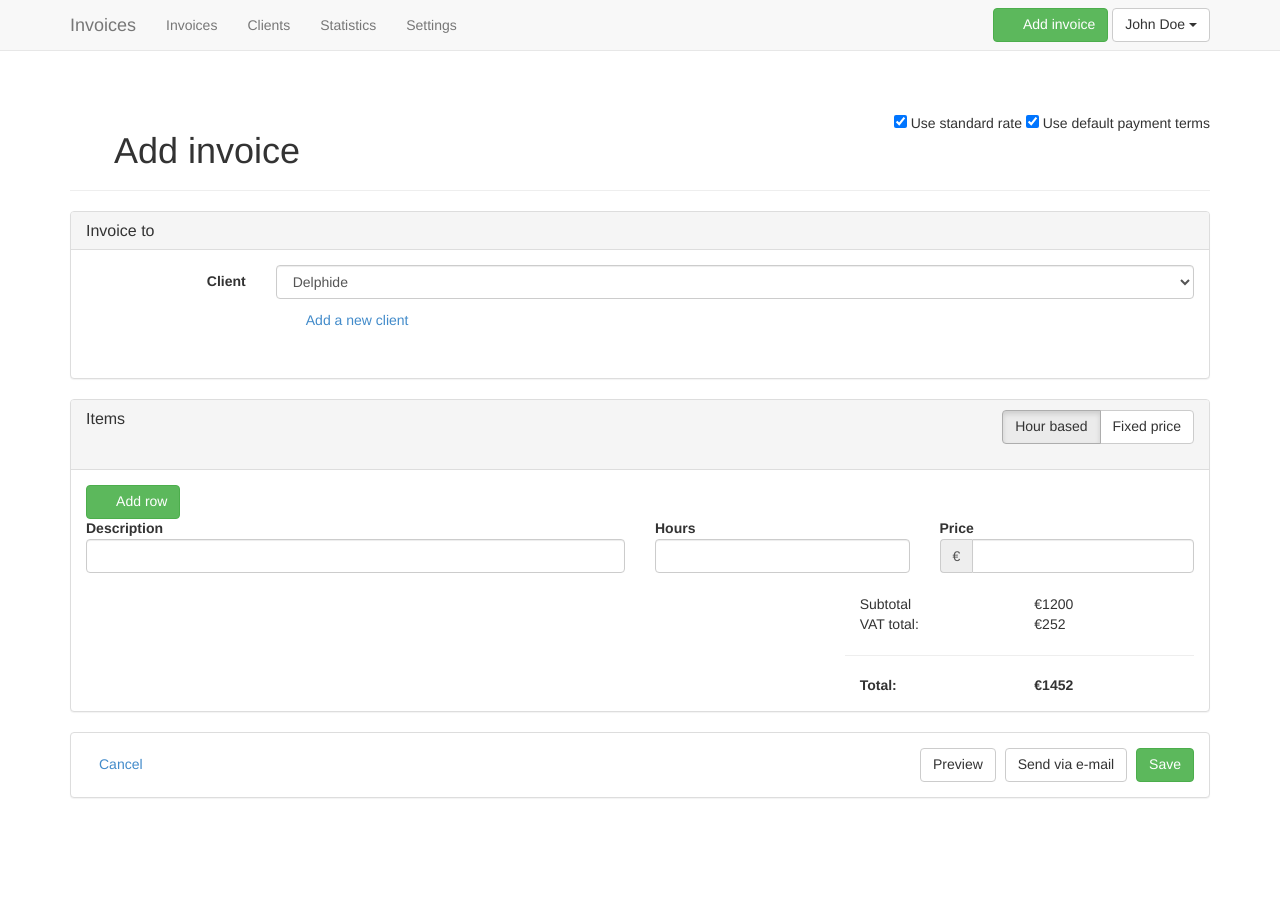
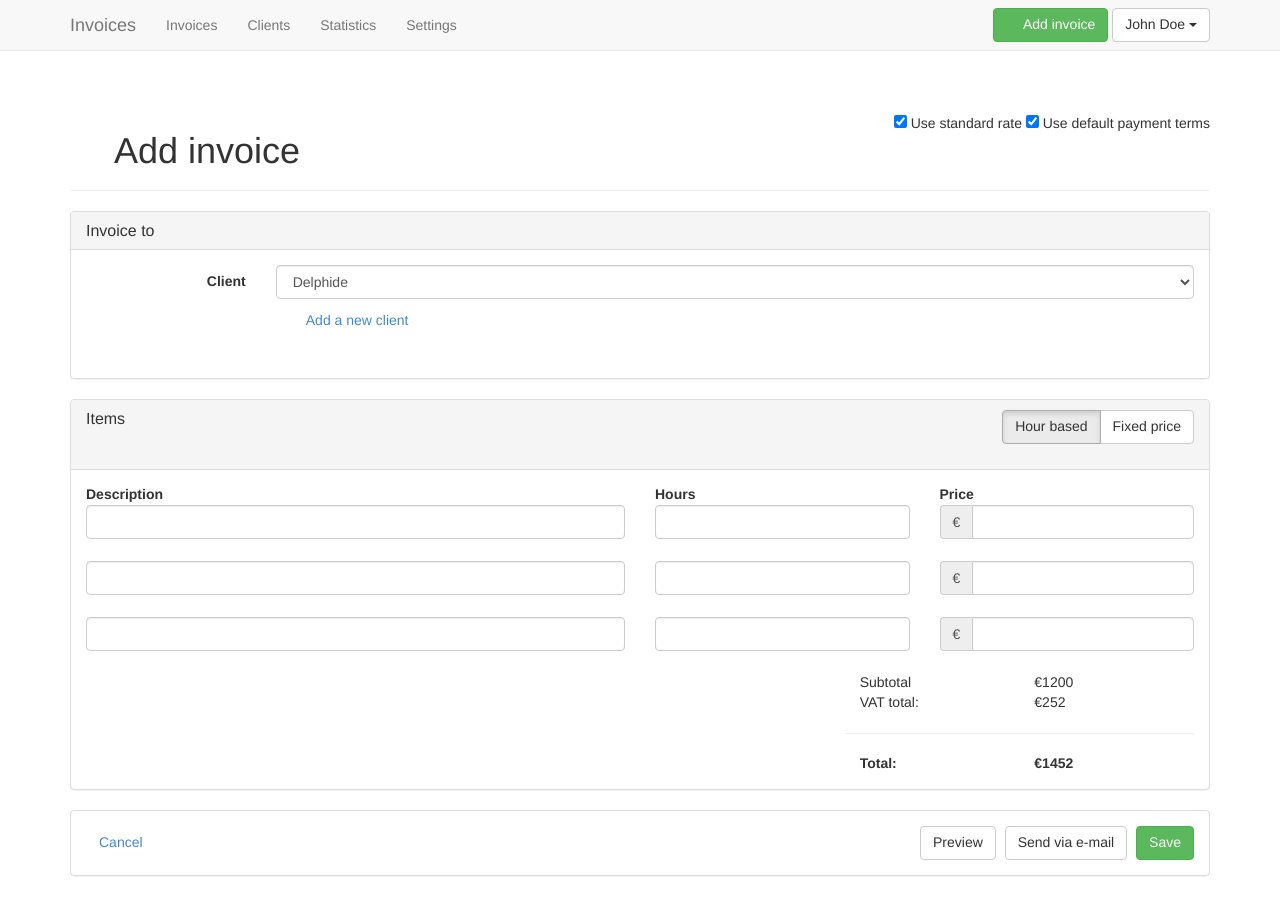
Before and after one commit to cybord/invoicing-html-prototype, a Jekyll site: the page built from add-invoice.html, in a window 1280 px wide. Built offline with Jekyll 4.4.1, drawn with Linux system fonts in a browser that asks for light colours; nearby versions of some CDN libraries; library files that are not in the unit come from our copies; Markdown is read by kramdown in place of the engine named in the settings; comment, search, counter and statistics services are not loaded.

Commit message:
update edit/add invoice screen

```diff
--- /dev/null
+++ b/_includes/forms/invoice-content.html
@@ -0,0 +1,181 @@
+<div class="panel panel-default" data-toggle-group="true">
+  <div class="panel-heading clearfix">
+
+    <div class="form-group pull-right">
+      <div class="btn-group">
+      <a href="#" class="btn btn-default active" data-toggle-group-trigger="rate-hourly">Hour based</a>
+      <a href="#" class="btn btn-default" data-toggle-group-trigger="rate-fixed">Fixed price</a>
+      </div>
+    </div>
+
+    <h3 class="panel-title">Items</h3>
+
+  </div>
+  <div class="panel-body">
+
+    <!-- FIXED -->
+    <form class="form-horizontal hide" role="form" data-toggle-group-element="rate-fixed">
+
+      <!-- <a href="#" class="btn btn-success"><span class="glyphicon glyphicon-plus-sign"></span> Add row</a> -->
+
+      <div class="row">
+        <div class="col-sm-9">
+          <b>Description</b>
+        </div>
+        <div class="col-sm-3">
+          <b>Price</b>
+        </div>
+      </div>
+
+      <div class="form-group">
+        <div class="col-sm-9">
+          <input class="form-control" type="text" {% if page.state == 'edit' %}value="CMS programming"{% endif %}>
+        </div>
+        <div class="col-sm-3">
+          <div class="input-group">
+            <span class="input-group-addon">€</span>
+            <input class="form-control" type="text" {% if page.state == 'edit' %}value="2815"{% endif %}>
+          </div>
+        </div>
+        <hr>
+      </div> <!-- end form group -->
+
+
+      <div class="form-group">
+        <div class="col-sm-9">
+          <input class="form-control" type="text" {% if page.state == 'edit' %}value="Visual design"{% endif %}>
+        </div>
+        <div class="col-sm-3">
+          <div class="input-group">
+            <span class="input-group-addon">€</span>
+            <input class="form-control" type="text" {% if page.state == 'edit' %}value="2400"{% endif %}>
+          </div>
+        </div>
+        <hr>
+      </div> <!-- end form group -->
+
+      <div class="form-group">
+        <div class="col-sm-9">
+          <input class="form-control" type="text" {% if page.state == 'edit' %}value="Front-end development"{% endif %}>
+        </div>
+        <div class="col-sm-3">
+          <div class="input-group">
+            <span class="input-group-addon">€</span>
+            <input class="form-control" type="text" {% if page.state == 'edit' %}value="1990"{% endif %}>
+          </div>
+        </div>
+        <hr>
+      </div> <!-- end form group -->
+
+
+      <div class="row">
+        <div class="col-sm-4 pull-right">
+          <div class="trailer">
+            <div class="col-sm-6">Subtotal</div>
+            <div class="col-sm-6">€1200</div>
+          </div>
+          <div class="trailer clearfix">
+            <div class="col-sm-6">VAT total:</div>
+            <div class="col-sm-6">€252</div>
+          </div>
+          <hr />
+          <div class="trailer clearfix">
+            <b>
+              <div class="col-sm-6">Total:</div>
+              <div class="col-sm-6">€1452</div>
+            </b>
+          </div>
+        </div>
+      </div>
+
+    </form>
+
+    <!-- HOURLY -->
+    <form class="form-horizontal" role="form" data-toggle-group-element="rate-hourly">
+
+    <!-- <a href="#" class="btn btn-success multi-add"><span class="glyphicon glyphicon-plus-sign"></span> Add row</a> -->
+
+      <div class="row">
+        <div class="col-sm-6">
+          <b>Description</b>
+        </div>
+        <div class="col-sm-3">
+          <b>Hours</b>
+        </div>
+        <div class="col-sm-3">
+          <b>Price</b>
+        </div>
+      </div>
+
+      <div class="form-group">
+        <div class="col-sm-6">
+          <input class="form-control" type="text" {% if page.state == 'edit' %}value="Meetings"{% endif %}>
+        </div>
+        <div class="col-sm-3">
+          <input class="form-control" type="text" {% if page.state == 'edit' %}value="11"{% endif %}>
+        </div>
+        <div class="col-sm-3">
+          <div class="input-group">
+            <span class="input-group-addon">€</span>
+            <input class="form-control" type="text" {% if page.state == 'edit' %}value="1145"{% endif %}>
+          </div>
+        </div>
+        <hr>
+      </div> <!-- end form group -->
+
+      <div class="form-group">
+        <div class="col-sm-6">
+          <input class="form-control" type="text" {% if page.state == 'edit' %}value="Visual design"{% endif %}>
+        </div>
+        <div class="col-sm-3">
+          <input class="form-control" type="text" {% if page.state == 'edit' %}value="22"{% endif %}>
+        </div>
+        <div class="col-sm-3">
+          <div class="input-group">
+            <span class="input-group-addon">€</span>
+            <input class="form-control" type="text" {% if page.state == 'edit' %}value="1500"{% endif %}>
+          </div>
+        </div>
+        <hr>
+      </div> <!-- end form group -->
+
+      <div class="form-group">
+        <div class="col-sm-6">
+          <input class="form-control" type="text" {% if page.state == 'edit' %}value="Programming"{% endif %}>
+        </div>
+        <div class="col-sm-3">
+          <input class="form-control" type="text" {% if page.state == 'edit' %}value="18"{% endif %}>
+        </div>
+        <div class="col-sm-3">
+          <div class="input-group">
+            <span class="input-group-addon">€</span>
+            <input class="form-control" type="text" {% if page.state == 'edit' %}value="1420"{% endif %}>
+          </div>
+        </div>
+        <hr>
+      </div> <!-- end form group -->
+
+      <div class="row">
+        <div class="col-sm-4 pull-right">
+          <div class="trailer">
+            <div class="col-sm-6">Subtotal</div>
+            <div class="col-sm-6">€1200</div>
+          </div>
+          <div class="trailer clearfix">
+            <div class="col-sm-6">VAT total:</div>
+            <div class="col-sm-6">€252</div>
+          </div>
+          <hr />
+          <div class="trailer clearfix"><b>
+            <div class="col-sm-6">Total:</div>
+            <div class="col-sm-6">€1452</div>
+          </b></div>
+
+        </div>
+      </div>
+
+
+    </form>
+
+  </div> <!-- end panel body -->
+</div> <!-- end panel -->
--- /dev/null
+++ b/_includes/forms/invoice-to.html
@@ -0,0 +1,56 @@
+<div class="panel panel-default">
+  <div class="panel-heading">
+    <h3 class="panel-title">Invoice to</h3>
+  </div>
+  <div class="panel-body">
+
+  {% if page.state == 'add-invoice' %}
+    <form class="form-horizontal" role="form">
+
+      <div class="form-group">
+        <label for="invoiceClient" class="col-sm-2 control-label">Client</label>
+        <div class="col-sm-10">
+          <select id="invoiceClient" class="form-control">
+            {% for client in site.data.clients %}
+              <option>{{client.company}}</option>
+              testqsdf
+            {% endfor %}
+          </select>
+          <p class="help-block">
+            <a class="btn btn-link" data-toggle="modal" data-target="#add-client">
+              <span class="glyphicon glyphicon-plus-sign"></span>
+              Add a new client
+            </a>
+          </p>
+        </div>
+      </div>
+    </form>
+    {% endif %}
+
+
+    {% if page.state == 'edit' %}
+    <form class="form-horizontal" role="form">
+
+      <div class="form-group">
+        <label for="invoiceClient" class="col-sm-2 control-label">Client</label>
+        <div class="col-sm-10">
+          <select id="invoiceClient" class="form-control" disabled>
+            {% for client in site.data.clients %}
+              <option>{{client.company}}</option>
+              testqsdf
+            {% endfor %}
+          </select>
+          <p class="help-block">
+            <a class="btn btn-link" data-toggle="modal" data-target="#add-client">
+              <span class="glyphicon glyphicon-plus-sign"></span>
+              Add a new client
+            </a>
+          </p>
+        </div>
+      </div>
+    </form>
+
+    {% endif %}
+
+  </div> <!-- end panel body -->
+</div> <!-- end panel -->
--- a/add-invoice.html
+++ b/add-invoice.html
@@ -23,196 +24,9 @@
   </div>
 </div>
 
-<div class="panel panel-default">
-  <div class="panel-heading">
-    <h3 class="panel-title">Invoice to</h3>
-  </div>
-  <div class="panel-body">
-    <form class="form-horizontal" role="form">
 
-      <div class="form-group">
-        <label for="invoiceClient" class="col-sm-2 control-label">Client</label>
-        <div class="col-sm-10">
-          <select id="invoiceClient" class="form-control">
-            {% for client in site.data.clients %}
-              <option>{{client.company}}</option>
-              testqsdf
-            {% endfor %}
-          </select>
-          <p class="help-block">
-            <a class="btn btn-link" data-toggle="modal" data-target="#add-client">
-              <span class="glyphicon glyphicon-plus-sign"></span>
-              Add a new client
-            </a>
-          </p>
-        </div>
-      </div>
-
-    </form>
-
-  </div> <!-- end panel body -->
-</div> <!-- end panel -->
-
-
-<div class="panel panel-default" data-toggle-group="true">
-  <div class="panel-heading clearfix">
-
-    <div class="form-group pull-right">
-      <div class="btn-group">
-      <a href="#" class="btn btn-default active" data-toggle-group-trigger="rate-hourly">Hour based</a>
-      <a href="#" class="btn btn-default" data-toggle-group-trigger="rate-fixed">Fixed price</a>
-      </div>
-    </div>
-
-    <h3 class="panel-title">Items</h3>
-
-  </div>
-  <div class="panel-body">
-
-    <!-- FIXED -->
-    <form class="form-horizontal multi-adder hide" role="form" data-toggle-group-element="rate-fixed">
-
-      <!-- this only exists to work with the multi adder markup pattern -->
-      <a href="#" class="btn btn-success multi-add"><span class="glyphicon glyphicon-plus-sign"></span> Add row</a>
-
-      <div class="row">
-        <div class="col-sm-9">
-          <b>Description</b>
-        </div>
-        <div class="col-sm-3">
-          <b>Price</b>
-        </div>
-      </div>
-
-      <div class="form-group">
-        <div class="col-sm-9">
-          <input class="form-control" type="text">
-        </div>
-        <div class="col-sm-3">
-          <div class="input-group">
-            <span class="input-group-addon">€</span>
-            <input class="form-control" type="text">
-          </div>
-        </div>
-        <hr>
-      </div> <!-- end form group -->
-
-      <div class="multi-adder-row-holder hide">
-        <div class="multi-adder-row">
-          <div class="form-group">
-            <div class="col-sm-9">
-              <input class="form-control" type="text">
-            </div>
-            <div class="col-sm-3">
-              <div class="input-group">
-                <span class="input-group-addon">€</span>
-                <input class="form-control" type="text">
-              </div>
-            </div>
-            <hr>
-          </div> <!-- end form group -->
-        </div>
-      </div>
-
-      <div class="row">
-        <div class="col-sm-4 pull-right">
-          <div class="trailer">
-            <div class="col-sm-6">Subtotal</div>
-            <div class="col-sm-6">€1200</div>
-          </div>
-          <div class="trailer clearfix">
-            <div class="col-sm-6">VAT total:</div>
-            <div class="col-sm-6">€252</div>
-          </div>
-          <hr />
-          <div class="trailer clearfix">
-            <b>
-              <div class="col-sm-6">Total:</div>
-              <div class="col-sm-6">€1452</div>
-            </b>
-          </div>
-        </div>
-      </div>
-
-    </form>
-
-    <!-- HOURLY -->
-    <form class="form-horizontal multi-adder" role="form" data-toggle-group-element="rate-hourly">
-
-      <a href="#" class="btn btn-success multi-add"><span class="glyphicon glyphicon-plus-sign"></span> Add row</a>
-
-      <div class="row">
-        <div class="col-sm-6">
-          <b>Description</b>
-        </div>
-        <div class="col-sm-3">
-          <b>Hours</b>
-        </div>
-        <div class="col-sm-3">
-          <b>Price</b>
-        </div>
-      </div>
-
-      <div class="form-group">
-        <div class="col-sm-6">
-          <input class="form-control" type="text">
-        </div>
-        <div class="col-sm-3">
-          <input class="form-control" type="text">
-        </div>
-        <div class="col-sm-3">
-          <div class="input-group">
-            <span class="input-group-addon">€</span>
-            <input class="form-control" type="text">
-          </div>
-        </div>
-        <hr>
-      </div> <!-- end form group -->
-
-      <div class="multi-adder-row-holder hide">
-        <div class="multi-adder-row">
-          <div class="form-group">
-            <div class="col-sm-6">
-              <input class="form-control" type="text">
-            </div>
-            <div class="col-sm-3">
-              <input class="form-control" type="text">
-            </div>
-            <div class="col-sm-3">
-              <div class="input-group">
-                <span class="input-group-addon">€</span>
-                <input class="form-control" type="text">
-              </div>
-            </div>
-            <hr>
-          </div> <!-- end form group -->
-        </div>
-      </div>
-
-      <div class="row">
-        <div class="col-sm-4 pull-right">
-          <div class="trailer">
-            <div class="col-sm-6">Subtotal</div>
-            <div class="col-sm-6">€1200</div>
-          </div>
-          <div class="trailer clearfix">
-            <div class="col-sm-6">VAT total:</div>
-            <div class="col-sm-6">€252</div>
-          </div>
-          <hr />
-          <div class="trailer clearfix"><b>
-            <div class="col-sm-6">Total:</div>
-            <div class="col-sm-6">€1452</div>
-          </b></div>
-
-        </div>
-      </div>
-
-
-    </form>
-
-  </div> <!-- end panel body -->
-</div> <!-- end panel -->
+{% include forms/invoice-to.html %}
+{% include forms/invoice-content.html %}
 
 
 
--- a/invoices.html
+++ b/invoices.html
@@ -131,7 +131,7 @@
             <td>€210</td>
             <td>In 5 days</td>
             <td>
-              <a href="#" class="btn btn-default btn-xs">Edit</a>
+              <a href="edit-invoice.html" class="btn btn-default btn-xs">Edit</a>
               <a href="#" class="btn btn-default btn-xs">Delete</a>
             </td>
           </tr>
@@ -230,7 +230,7 @@
             <td>€210</td>
             <td>OK</td>
             <td>
-              <a href="#" class="btn btn-default btn-xs">Edit</a>
+              <a href="edit-invoice.html" class="btn btn-default btn-xs">Edit</a>
               <a href="#" class="btn btn-default btn-xs">Delete</a>
             </td>
           </tr>
```
Also changed, not shown: other parts of add-invoice.html (+1 -0 lines), edit-invoice.html (+13 -7 lines).
